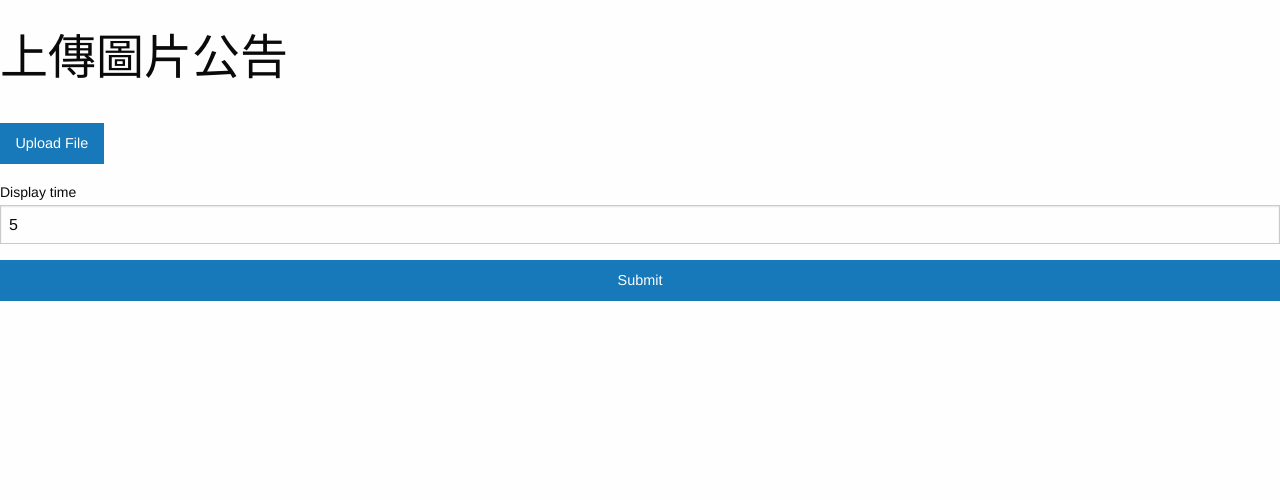
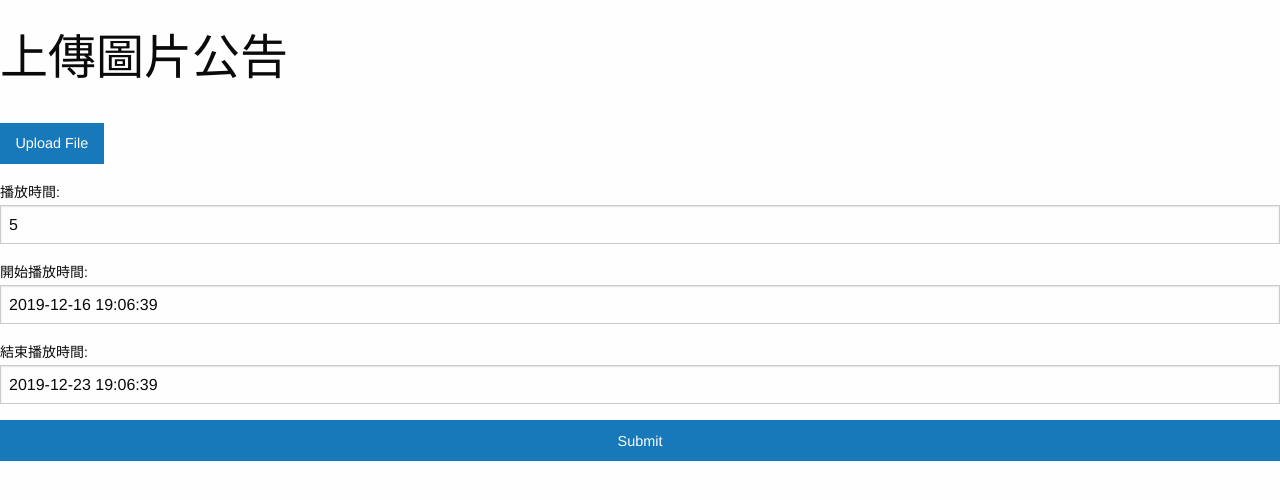
Before and after one commit to Billy4195/DigitalSignage, a Django app: page /image_anncs/upload/ in a window 1280 px wide. Shown: the part 77-577 px from the top of the page. Run offline with Django 3.2, Linux system fonts and the light colour scheme; the visitor is signed in with stand-in values (Sample User, id 1); some libraries are stand-ins or nearby versions.

Commit message:
Add expired time for image anncs

```diff
--- a/image_anncs/forms.py
+++ b/image_anncs/forms.py
@@ -3,6 +3,11 @@ from .models import Image
 from django.forms import ModelForm
 
 class ImageForm(ModelForm):
+    def __init__(self, *args, **kwargs):
+        super().__init__(*args, **kwargs)
+        self.fields['image'].widget.attrs.update({"class": "show-for-sr",
+                                                  "id": "imageUpload"})
+
     class Meta:
         model = Image
         fields = '__all__'
--- a/image_anncs/models.py
+++ b/image_anncs/models.py
@@ -1,4 +1,9 @@
 from django.db import models
+from django.utils import timezone
+from datetime import timedelta
+
+def seven_days_after_today():
+    return timezone.localtime() + timedelta(days=7)
 
 # Create your models here.
 class Image(models.Model):
@@ -7,6 +12,9 @@ class Image(models.Model):
     updated_time = models.DateTimeField(u'更新時間', auto_now=True)
     image = models.ImageField(upload_to='image')
     display_time = models.IntegerField(u'播放時間', default=5)
+    start_time = models.DateTimeField(u'開始播放時間', blank=True, default=timezone.localtime)
+    end_time = models.DateTimeField(u'結束播放時間', blank=True,
+            default=seven_days_after_today)
 
     class Meta:
         verbose_name = '圖片公告'
--- a/image_anncs/templates/upload.html
+++ b/image_anncs/templates/upload.html
@@ -5,10 +5,15 @@
 <br>
 <form action="{% url "upload" %}" method="POST" enctype="multipart/form-data">
     {% csrf_token %}
-    <label for="imageUpload" class="button">Upload File</label>
-    <input type="file" id="imageUpload" class="show-for-sr" name="image">
-    <label>Display time</label>
-    {{ form.display_time }}
+    {% for field in form %}
+        {% if field.label == "Image" %}
+            <label for="imageUpload" class="button">Upload File</label>
+            {{ field }}
+        {% else %}
+            {{ field.label_tag }}
+            {{ field }}
+        {% endif %}
+    {% endfor %}
     <input type="submit" class="button expanded">
 </form>
 {% endblock %}
--- a/image_anncs/views.py
+++ b/image_anncs/views.py
@@ -1,8 +1,10 @@
 from django.shortcuts import render
 from django.http import HttpResponse
 from .forms import ImageForm
+from django.contrib.auth.decorators import login_required
 
-# Create your views here.
+
+@login_required
 def upload(request):
     form = ImageForm(request.POST or None, request.FILES or None)
     if request.method == "POST":
--- a/signage/views.py
+++ b/signage/views.py
@@ -3,6 +3,7 @@ import random
 from django.shortcuts import render
 from django.template.loader import render_to_string
 from django.http import HttpResponse
+from django.utils import timezone
 from image_anncs.models import Image
 from crawler.models import News, Weather
 
@@ -13,7 +14,8 @@ def index(request):
 
 def get_content(request):
     import json
-    images = Image.objects.order_by("-created_time")[:10]
+    valid_images = Image.objects.filter(start_time__lte=timezone.localtime(), end_time__gt=timezone.localtime())
+    images = valid_images.order_by("-created_time")[:10]
     content = list()
 
     for img in images:
@@ -22,6 +24,7 @@ def get_content(request):
                                                     type="image"))
         content.append(dict(content=html_string,
                             display_time=img.display_time))
+        print(img.image.url)
 
     news = News.objects.order_by("-created_time")[:30]
     sample_size = 15
```
